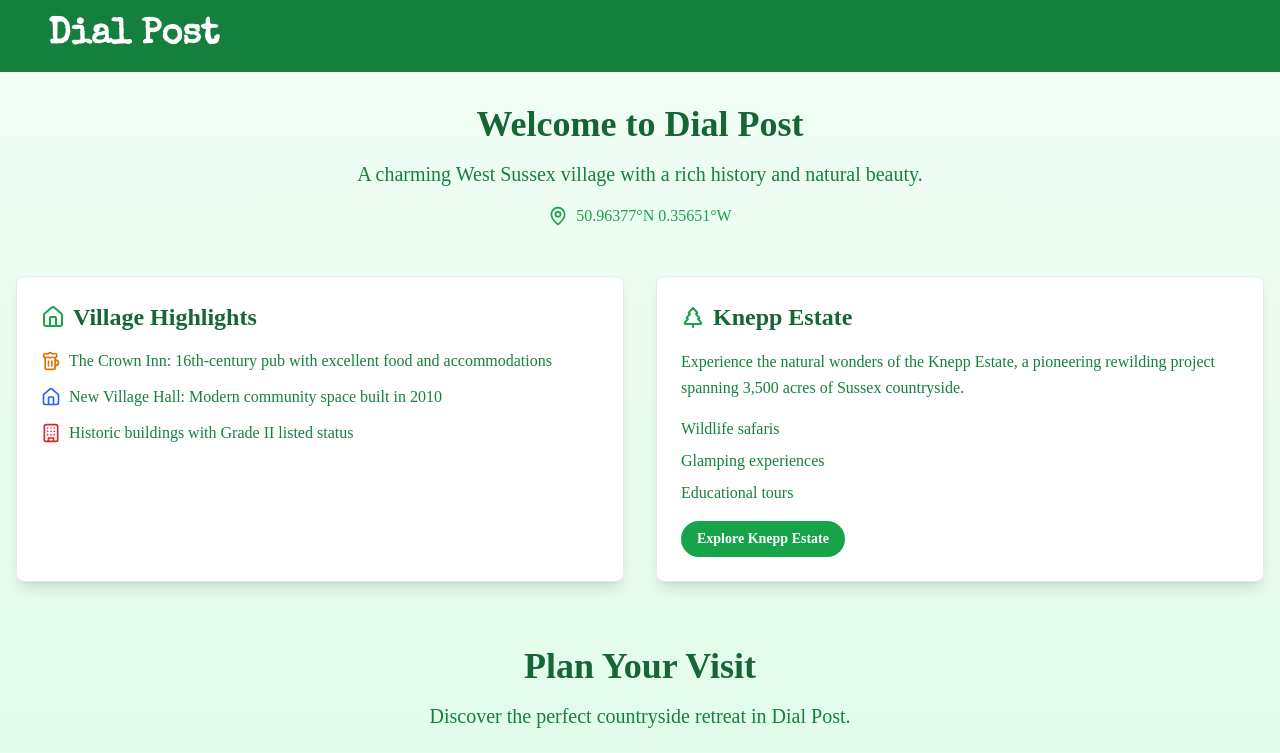
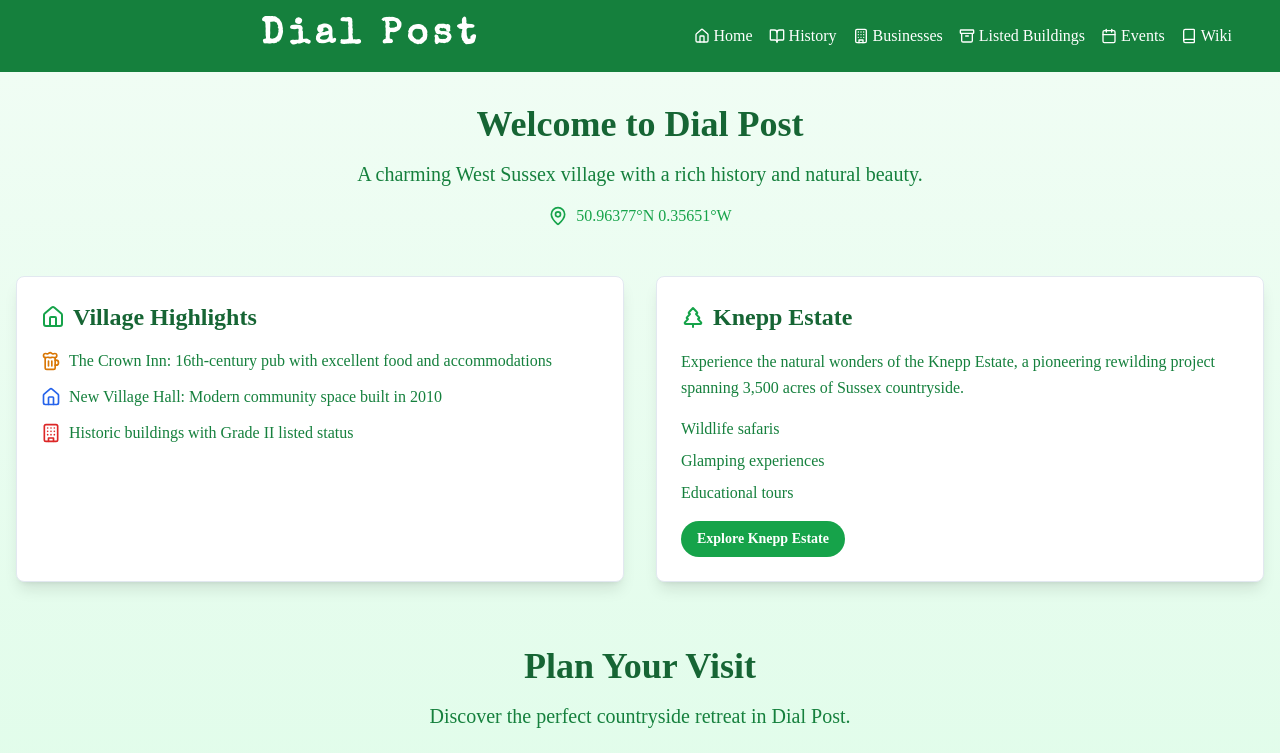
Before and after one commit to theonewithpooh-bear/dialpost-dreamscape, a React (Vite) app: page / in a window 1280 px wide. Shown: the top 753 px of the page. Built offline with nearby package versions, Linux system fonts and the light colour scheme.

Commit message:
Restore Navigation Functionality
Reintroduced navigation components to ensure users can navigate through the application seamlessly. This update addresses the issue of missing navigation elements.
[skip gpt_engineer]

```diff
--- a/src/components/Header.jsx
+++ b/src/components/Header.jsx
@@ -1,11 +1,26 @@
 import React from 'react';
 import { Link } from 'react-router-dom';
+import { navItems } from '../nav-items';
 
 const Header = () => {
   return (
     <header className="bg-green-700 text-white py-4 px-4">
       <div className="container mx-auto">
-        <Link to="/" className="text-4xl font-bold special-elite-regular">Dial Post</Link>
+        <div className="flex justify-between items-center">
+          <Link to="/" className="text-4xl font-bold special-elite-regular animate-typewriter">Dial Post</Link>
+          <nav>
+            <ul className="flex space-x-4">
+              {navItems.map((item) => (
+                <li key={item.to}>
+                  <Link to={item.to} className="hover:text-green-300 transition-colors duration-200 flex items-center">
+                    {item.icon}
+                    <span className="ml-1">{item.title}</span>
+                  </Link>
+                </li>
+              ))}
+            </ul>
+          </nav>
+        </div>
       </div>
     </header>
   );
```
